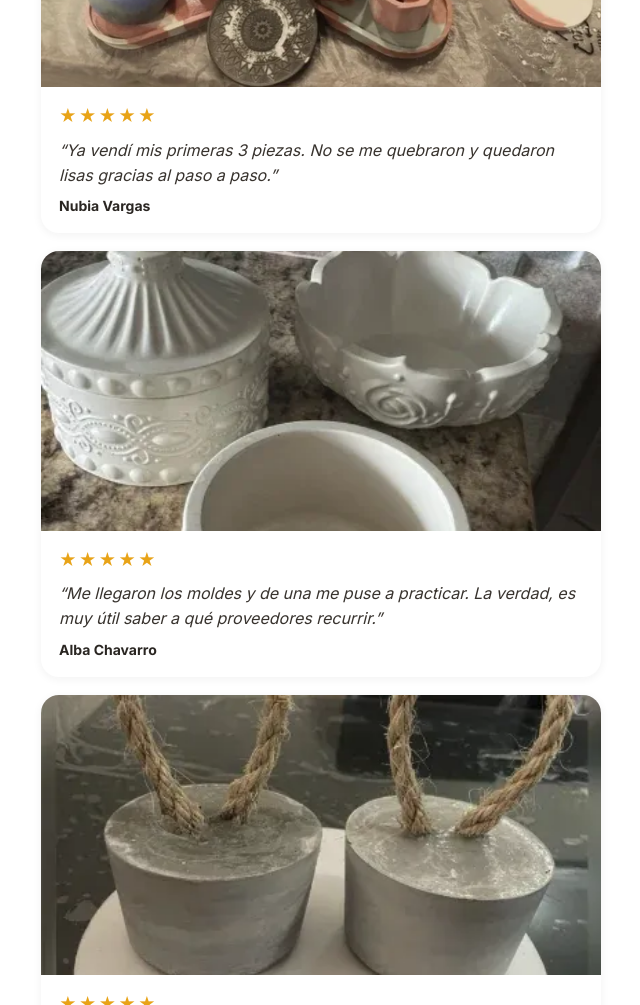
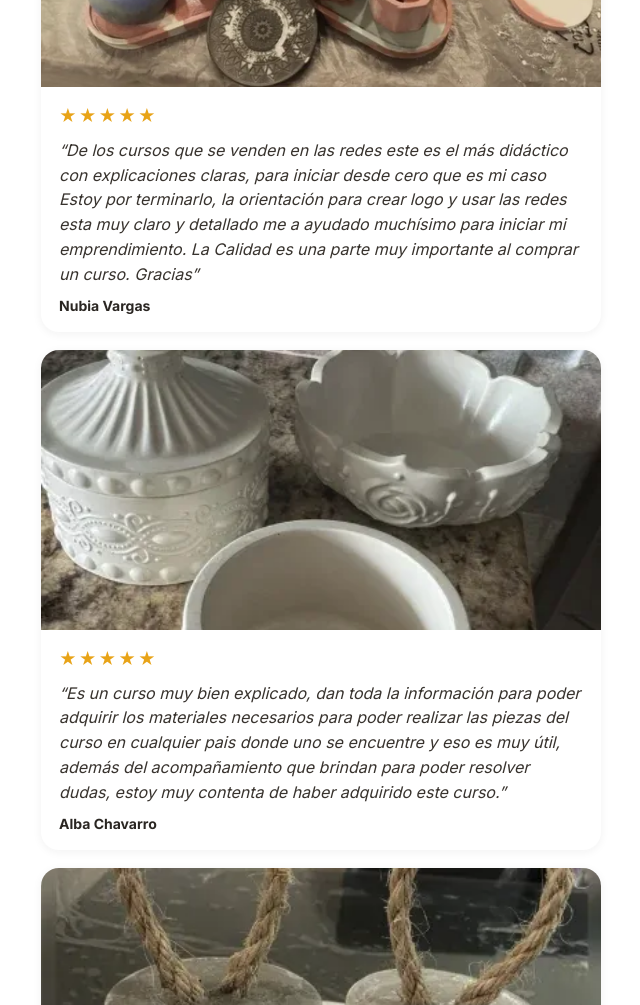
Before and after one commit to Somos-Aura/piezas-concreto, a plain HTML site: page index.html in a window 1280 px wide. Shown: the part 2160-3165 px from the top of the page, without its empty margins (319-959 px from the left). Drawn offline with Linux system fonts and the light colour scheme.

Commit message:
Testimonios: textos reales de Nubia y Alba
Co-Authored-By: Claude Opus 5.5 <noreply@anthropic.com>
Claude-Session: https://claude.ai/code/session_01X73v3S4VwbDa6RmfoTan1S

```diff
--- a/index.html
+++ b/index.html
@@ -266,11 +266,11 @@ footer p:first-child{font-size:13px;font-weight:700;color:var(--sand)}
     <p class="sub" style="text-align:center">Mira lo que han conseguido otras alumnas al poner en práctica lo aprendido.</p>
     <div class="card">
       <img class="t-img" src="img/testimonio-nubia-600.webp" srcset="img/testimonio-nubia-600.webp 600w, img/testimonio-nubia-810.webp 810w" sizes="(max-width: 600px) 100vw, 560px" width="600" height="341" loading="lazy" decoding="async" alt="Piezas hechas por Nubia Vargas">
-      <div class="t-body"><p class="stars">★★★★★</p><p class="quote">“Ya vendí mis primeras 3 piezas. No se me quebraron y quedaron lisas gracias al paso a paso.”</p><p class="who">Nubia Vargas</p></div>
+      <div class="t-body"><p class="stars">★★★★★</p><p class="quote">“De los cursos que se venden en las redes este es el más didáctico con explicaciones claras, para iniciar desde cero que es mi caso Estoy por terminarlo, la orientación para crear logo y usar las redes esta muy claro y detallado me a ayudado muchísimo para iniciar mi emprendimiento. La Calidad es una parte muy importante al comprar un curso. Gracias”</p><p class="who">Nubia Vargas</p></div>
     </div>
     <div class="card">
       <img class="t-img" src="img/testimonio-alba.webp" width="423" height="520" loading="lazy" decoding="async" alt="Piezas hechas por Alba Chavarro">
-      <div class="t-body"><p class="stars">★★★★★</p><p class="quote">“Me llegaron los moldes y de una me puse a practicar. La verdad, es muy útil saber a qué proveedores recurrir.”</p><p class="who">Alba Chavarro</p></div>
+      <div class="t-body"><p class="stars">★★★★★</p><p class="quote">“Es un curso muy bien explicado, dan toda la información para poder adquirir los materiales necesarios para poder realizar las piezas del curso en cualquier pais donde uno se encuentre y eso es muy útil, además del acompañamiento que brindan para poder resolver dudas, estoy muy contenta de haber adquirido este curso.”</p><p class="who">Alba Chavarro</p></div>
     </div>
     <div class="card">
       <img class="t-img" src="img/testimonio-stella.webp" width="406" height="486" loading="lazy" decoding="async" alt="Piezas hechas por Stella Meneses">
```
